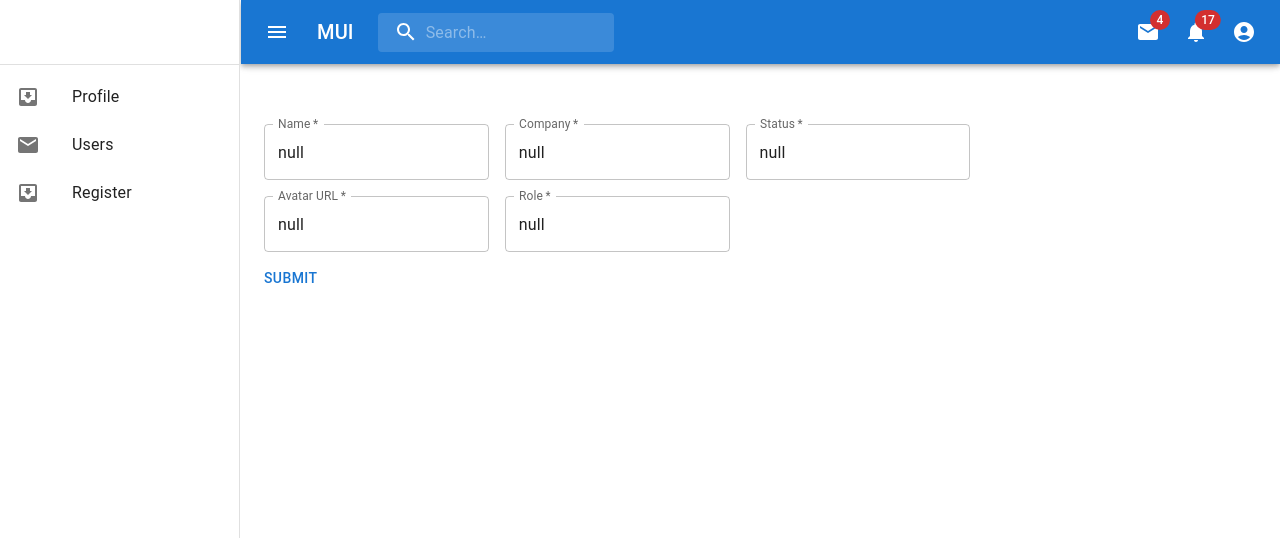
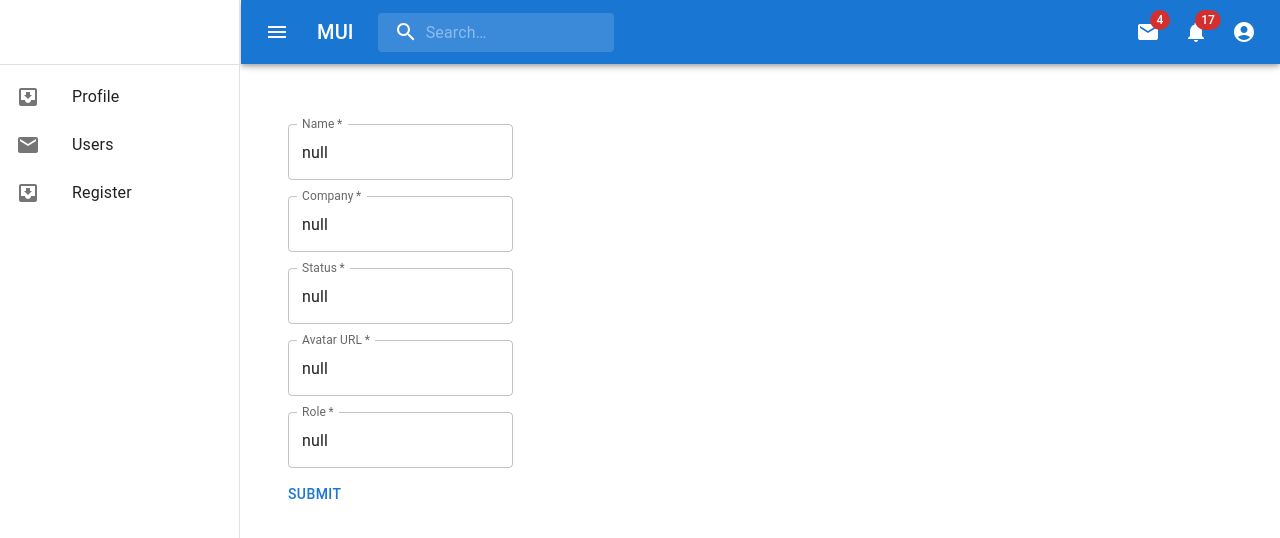
Before and after one commit to JacGenato/shopping-cart, a React (Create React App) app: page /edit in a window 1280 px wide. Shown: the top 538 px of the page. Built offline with nearby package versions, Linux system fonts and the light colour scheme.

Commit message:
change ui

```diff
--- a/src/pages/Edit.tsx
+++ b/src/pages/Edit.tsx
@@ -1,9 +1,19 @@
 import * as React from 'react';
 import axios from 'axios';
-import Box from '@mui/material/Box';
 import TextField from '@mui/material/TextField';
-import { FormControlLabel, Checkbox, Button } from '@mui/material';
 import { useState, useEffect } from 'react';
+
+import {
+  Avatar,
+  Typography,
+  Container,
+  Card,
+  Stack,
+  Button,
+  Grid,
+  List,
+  Box,
+} from '@mui/material';
 
 export default function Edit() {
   const [id, setID] = useState('');
@@ -39,6 +49,7 @@ export default function Edit() {
     });
   };
   return (
+    <Container>
       <Box
         component="form"
         sx={{
@@ -55,6 +66,8 @@ export default function Edit() {
             value={name}
             onChange={(e) => setName(e.target.value)}
           />
+        </div>
+        <div>
           <TextField
             required
             id="outlined-required"
@@ -62,6 +75,8 @@ export default function Edit() {
             value={company}
             onChange={(e) => setCompany(e.target.value)}
           />
+        </div>
+        <div>
           <TextField
             required
             id="outlined-required"
@@ -77,7 +92,9 @@ export default function Edit() {
             label="Avatar URL"
             value={avatarUrl}
             onChange={(e) => setAvatar(e.target.value)}
-        />
+          />{' '}
+        </div>
+        <div>
           <TextField
             required
             id="outlined-required"
@@ -93,5 +110,6 @@ export default function Edit() {
           </Button>
         </div>
       </Box>
+    </Container>
   );
 }
```
Lines whose indentation alone changed are shown as unchanged.
